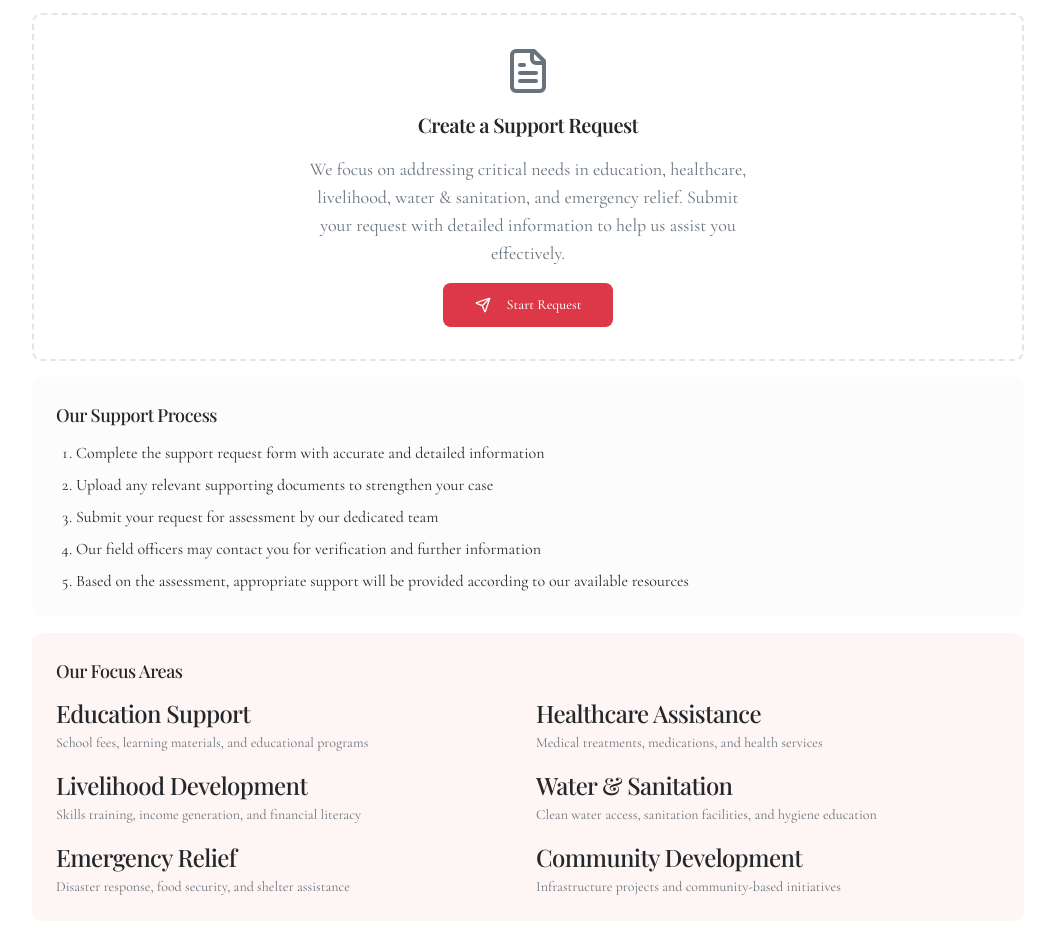
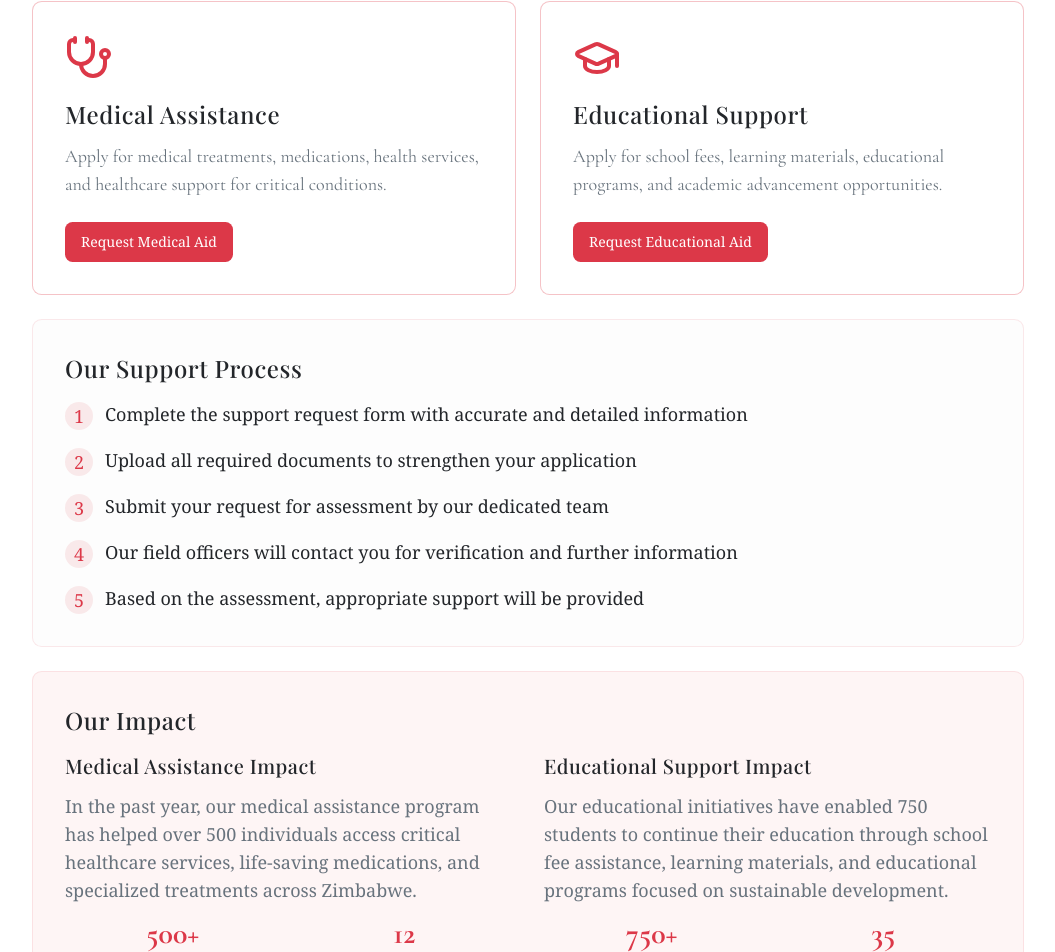
Before and after one commit to jpm7704/zimbabwe-chat-requestor, a React (Vite) app: page /chat in a window 1280 px wide. Shown: the part 215-1167 px from the top of the page, without its empty margins (112-1167 px from the left). Built offline with nearby package versions, Linux system fonts and the light colour scheme; a web font is replaced by a local one.

Commit message:
Refactor: Update request submission page
Redesign the request submission page to focus on Medical Assistance and educational support.

```diff
--- a/src/components/home/CTASection.tsx
+++ b/src/components/home/CTASection.tsx
@@ -1,23 +1,33 @@
 
 import { Link } from "react-router-dom";
-import { ArrowRight } from "lucide-react";
+import { ArrowRight, Stethoscope, GraduationCap } from "lucide-react";
 import { Button } from "@/components/ui/button";
 
 const CTASection = () => {
   return (
-    <section className="py-16 md:py-24">
+    <section className="py-16 md:py-24 bg-primary/5">
       <div className="container px-4 mx-auto">
         <div className="max-w-4xl mx-auto text-center">
-          <h2 className="text-3xl font-bold mb-4">Need Assistance?</h2>
-          <p className="text-lg text-muted-foreground mb-8 max-w-2xl mx-auto">
+          <h2 className="text-3xl font-serif font-bold mb-4 text-elegant">Need Assistance?</h2>
+          <p className="text-lg text-muted-foreground mb-8 max-w-2xl mx-auto font-serif">
             Start your application today and take the first step towards receiving the support you need
           </p>
-          <Button asChild size="lg" className="h-12 px-8">
-            <Link to="/submit?action=new">
-              Start New Request
-              <ArrowRight className="ml-2 h-5 w-5" />
-            </Link>
-          </Button>
+
+          <div className="flex flex-col md:flex-row justify-center gap-4 mt-8">
+            <Button asChild size="lg" className="h-12 px-8 font-serif">
+              <Link to="/submit?type=medical_assistance" className="flex items-center">
+                <Stethoscope className="mr-2 h-5 w-5" />
+                Medical Assistance
+              </Link>
+            </Button>
+
+            <Button asChild size="lg" variant="outline" className="h-12 px-8 font-serif">
+              <Link to="/submit?type=educational_support" className="flex items-center">
+                <GraduationCap className="mr-2 h-5 w-5" />
+                Educational Support
+              </Link>
+            </Button>
+          </div>
         </div>
       </div>
     </section>
--- a/src/components/request/DocumentUpload.tsx
+++ b/src/components/request/DocumentUpload.tsx
@@ -1,5 +1,5 @@
 
-import { UploadCloud, X } from "lucide-react";
+import { UploadCloud, X, FileText, FilePlus } from "lucide-react";
 import { Button } from "@/components/ui/button";
 import { RequestTypeInfo } from "@/types";
 
@@ -19,31 +19,35 @@ const DocumentUpload = ({
   if (!requestTypeInfo) return null;
 
   return (
-    <div className="border border-border rounded-md p-4 bg-secondary/50">
-      <h4 className="font-medium mb-2">Required Documents</h4>
-      <ul className="space-y-2 mb-4">
+    <div className="border border-primary/10 rounded-md p-6 bg-secondary/10">
+      <h4 className="font-serif text-xl mb-4 text-elegant">Required Documents</h4>
+      <ul className="space-y-3 mb-6">
         {requestTypeInfo.requiredDocuments.map((doc, index) => (
           <li key={index} className="flex items-start">
-            <span className="text-xs px-2 py-0.5 rounded bg-primary/10 text-primary mr-2 mt-0.5">
+            <span className={`text-xs px-2 py-0.5 rounded ${doc.required ? 'bg-primary/10 text-primary' : 'bg-secondary text-secondary-foreground'} mr-2 mt-0.5`}>
               {doc.required ? 'Required' : 'Optional'}
             </span>
             <div>
-              <p className="font-medium text-sm">{doc.name}</p>
-              <p className="text-muted-foreground text-xs">{doc.description}</p>
+              <p className="font-medium font-serif">{doc.name}</p>
+              <p className="text-muted-foreground text-sm">{doc.description}</p>
             </div>
           </li>
         ))}
       </ul>
 
       <div>
-        <label htmlFor="fileUpload" className="block text-sm font-medium mb-2">
+        <label htmlFor="fileUpload" className="block text-sm font-medium font-serif mb-3">
           Upload Documents <span className="text-destructive">*</span>
         </label>
-        <div className="flex items-center justify-center border-2 border-dashed border-muted-foreground/30 rounded-md p-6 transition-colors hover:border-primary/50 cursor-pointer">
+        <div className="flex items-center justify-center border-2 border-dashed border-primary/20 rounded-md p-8 transition-colors hover:border-primary/40 cursor-pointer bg-background">
           <label htmlFor="fileUpload" className="cursor-pointer text-center">
-            <UploadCloud className="h-8 w-8 mx-auto text-muted-foreground mb-2" />
-            <p className="text-sm text-muted-foreground mb-1">Drag and drop files here or click to browse</p>
-            <p className="text-xs text-muted-foreground">Supported formats: PDF, DOCX, JPEG, PNG</p>
+            <UploadCloud className="h-10 w-10 mx-auto text-primary/60 mb-4" />
+            <p className="text-base font-serif mb-2">Drag and drop files here or click to browse</p>
+            <p className="text-sm text-muted-foreground">Supported formats: PDF, DOCX, JPEG, PNG</p>
+            <Button variant="outline" size="sm" className="mt-4 font-serif">
+              <FilePlus className="h-4 w-4 mr-2" />
+              Select Files
+            </Button>
             <input
               id="fileUpload"
               type="file"
@@ -56,16 +60,19 @@ const DocumentUpload = ({
       </div>
 
       {selectedFiles.length > 0 && (
-        <div className="mt-4">
-          <h5 className="text-sm font-medium mb-2">Selected Files ({selectedFiles.length})</h5>
+        <div className="mt-6">
+          <h5 className="text-sm font-medium font-serif mb-3">Selected Files ({selectedFiles.length})</h5>
           <ul className="space-y-2">
             {selectedFiles.map((file, index) => (
-              <li key={index} className="flex items-center justify-between bg-secondary/80 rounded-md p-2 text-sm">
-                <span className="truncate max-w-[200px]">{file.name}</span>
+              <li key={index} className="flex items-center justify-between bg-card/60 rounded-md p-3 text-sm border border-primary/10">
+                <div className="flex items-center">
+                  <FileText className="h-4 w-4 text-primary mr-2" />
+                  <span className="truncate max-w-[200px] font-serif">{file.name}</span>
+                </div>
                 <Button
                   variant="ghost"
                   size="icon"
-                  className="h-6 w-6"
+                  className="h-7 w-7"
                   onClick={() => removeFile(index)}
                 >
                   <X className="h-4 w-4" />
--- a/src/components/request/NewRequestForm.tsx
+++ b/src/components/request/NewRequestForm.tsx
@@ -6,6 +6,8 @@ import { Textarea } from "@/components/ui/textarea";
 import { RequestTypeInfo, RequestType } from "@/types";
 import { getRequestTypeInfo } from "@/services/requestService";
 import DocumentUpload from "./DocumentUpload";
+import { Select, SelectContent, SelectItem, SelectTrigger, SelectValue } from "@/components/ui/select";
+import { Stethoscope, GraduationCap } from "lucide-react";
 
 interface NewRequestFormProps {
   requestForm: {
@@ -24,6 +26,7 @@ interface NewRequestFormProps {
   setShowNewRequest: (show: boolean) => void;
   handleRequestSubmit: (e: React.FormEvent) => void;
   requestTypeInfo: RequestTypeInfo | null;
+  restrictedTypes?: RequestType[];
 }
 
 const NewRequestForm = ({
@@ -34,7 +37,8 @@ const NewRequestForm = ({
   submitting,
   setShowNewRequest,
   handleRequestSubmit,
-  requestTypeInfo
+  requestTypeInfo,
+  restrictedTypes
 }: NewRequestFormProps) => {
 
   const handleFileChange = (e: React.ChangeEvent<HTMLInputElement>) => {
@@ -60,37 +64,59 @@ const NewRequestForm = ({
     }
   };
 
+  // Filter request types based on restrictedTypes prop if provided
+  const getRequestTypeOptions = () => {
+    if (restrictedTypes?.length) {
+      const options = [
+        { value: "medical_assistance", label: "Medical Assistance", icon: <Stethoscope className="h-4 w-4 mr-2" /> },
+        { value: "educational_support", label: "Educational Support", icon: <GraduationCap className="h-4 w-4 mr-2" /> },
+      ];
+      return options.filter(option =>
+        restrictedTypes.includes(option.value as RequestType)
+      );
+    }
+    return [];
+  };
+
+  const typeOptions = getRequestTypeOptions();
+
   return (
-    <form onSubmit={handleRequestSubmit} className="space-y-4 animate-fade-in">
+    <form onSubmit={handleRequestSubmit} className="space-y-6 animate-fade-in">
+      <h2 className="text-2xl font-serif font-semibold mb-6 text-elegant">Application Details</h2>
+
       <div>
-        <label htmlFor="requestType" className="block text-sm font-medium mb-1">
+        <label htmlFor="requestType" className="block text-sm font-medium font-serif mb-2">
           Request Type <span className="text-destructive">*</span>
         </label>
-        <select
-          id="requestType"
-          className="w-full rounded-md border border-input bg-background px-3 py-2"
+        <Select
           value={requestForm.type}
-          onChange={(e) => {
-            setRequestForm(prev => ({ ...prev, type: e.target.value }));
-            loadRequestTypeInfo(e.target.value);
+          onValueChange={(value) => {
+            setRequestForm(prev => ({ ...prev, type: value }));
+            loadRequestTypeInfo(value);
           }}
-          required
         >
-          <option value="">Select Request Type</option>
-          <option value="medical_assistance">Medical Assistance</option>
-          <option value="educational_support">Educational Support</option>
-          <option value="financial_aid">Financial Aid</option>
-          <option value="food_assistance">Food Assistance</option>
-          <option value="shelter_assistance">Shelter Assistance</option>
-          <option value="water_sanitation">Water & Sanitation</option>
-          <option value="psychosocial_support">Psychosocial Support</option>
-          <option value="disaster_relief">Disaster Relief</option>
-          <option value="other_assistance">Other Assistance</option>
-        </select>
+          <SelectTrigger className="w-full font-serif">
+            <SelectValue placeholder="Select Request Type" />
+          </SelectTrigger>
+          <SelectContent>
+            {typeOptions.map((option) => (
+              <SelectItem
+                key={option.value}
+                value={option.value}
+                className="font-serif flex items-center"
+              >
+                <div className="flex items-center">
+                  {option.icon}
+                  {option.label}
+                </div>
+              </SelectItem>
+            ))}
+          </SelectContent>
+        </Select>
       </div>
 
       <div>
-        <label htmlFor="requestTitle" className="block text-sm font-medium mb-1">
+        <label htmlFor="requestTitle" className="block text-sm font-medium font-serif mb-2">
           Request Title <span className="text-destructive">*</span>
         </label>
         <Input
@@ -99,20 +125,22 @@ const NewRequestForm = ({
           value={requestForm.title}
           onChange={(e) => setRequestForm(prev => ({ ...prev, title: e.target.value }))}
           required
+          className="font-serif"
         />
       </div>
 
       <div>
-        <label htmlFor="requestDescription" className="block text-sm font-medium mb-1">
+        <label htmlFor="requestDescription" className="block text-sm font-medium font-serif mb-2">
           Description <span className="text-destructive">*</span>
         </label>
         <Textarea
           id="requestDescription"
           placeholder="Describe your request in detail"
-          rows={4}
+          rows={6}
           value={requestForm.description}
           onChange={(e) => setRequestForm(prev => ({ ...prev, description: e.target.value }))}
           required
+          className="font-serif"
         />
       </div>
 
@@ -123,18 +151,20 @@ const NewRequestForm = ({
         removeFile={removeFile}
       />
 
-      <div className="flex justify-end gap-2 pt-2">
+      <div className="flex justify-end gap-4 pt-4 border-t border-primary/10">
         <Button
           type="button"
           variant="outline"
           onClick={() => setShowNewRequest(false)}
           disabled={submitting}
+          className="font-serif"
         >
           Cancel
         </Button>
         <Button
           type="submit"
           disabled={submitting}
+          className="font-serif px-6"
         >
           {submitting ? 'Submitting...' : 'Submit Request'}
         </Button>
--- a/src/pages/ChatInterface.tsx
+++ b/src/pages/ChatInterface.tsx
@@ -4,7 +4,7 @@ import { useNavigate, useSearchParams } from "react-router-dom";
 import { Button } from "@/components/ui/button";
 import { useRequestForm } from "@/hooks/useRequestForm";
 import NewRequestForm from "@/components/request/NewRequestForm";
-import { FileText, Send } from "lucide-react";
+import { FileText, Send, Stethoscope, GraduationCap } from "lucide-react";
 
 const RequestSubmissionPage = () => {
   const navigate = useNavigate();
@@ -35,32 +35,64 @@ const RequestSubmissionPage = () => {
 
   return (
     <div className="container px-4 mx-auto max-w-5xl py-8">
-      <div className="flex flex-col space-y-4">
+      <div className="flex flex-col space-y-6">
         <div>
-          <h1 className="text-3xl font-bold mb-2">Submit Support Request</h1>
-          <p className="text-muted-foreground">
-            Bridging Gaps Foundation (BGF) empowers vulnerable individuals and communities across Zimbabwe through sustainable development initiatives
+          <h1 className="text-4xl font-serif font-bold mb-3 text-elegant">Support Request</h1>
+          <p className="text-muted-foreground font-serif text-lg">
+            Empowering the vulnerable through sustainable development initiatives
           </p>
         </div>
 
         {!showNewRequest ? (
-          <div className="flex flex-col items-center justify-center p-8 border-2 border-dashed border-border rounded-lg space-y-4">
-            <FileText size={48} className="text-muted-foreground" />
-            <h2 className="text-xl font-semibold text-center">Create a Support Request</h2>
-            <p className="text-center text-muted-foreground max-w-md">
-              We focus on addressing critical needs in education, healthcare, livelihood, water & sanitation, and emergency relief.
-              Submit your request with detailed information to help us assist you effectively.
-            </p>
-            <Button
-              size="lg"
-              className="mt-4"
-              onClick={() => setShowNewRequest(true)}
+          <div className="flex flex-col md:flex-row gap-6 mt-8">
+            <div
+              onClick={() => {
+                setShowNewRequest(true);
+                requestFormProps.setRequestForm(prev => ({
+                  ...prev,
+                  type: "medical_assistance"
+                }));
+              }}
+              className="relative flex-1 border border-primary/30 hover:border-primary transition-all p-8 rounded-lg cursor-pointer group overflow-hidden bg-background"
             >
-              <Send className="mr-2 h-4 w-4" /> Start Request
-            </Button>
+              <div className="absolute inset-0 bg-primary/5 transform scale-y-0 group-hover:scale-y-100 origin-bottom transition-transform duration-300 ease-out"></div>
+              <div className="relative z-10">
+                <Stethoscope className="h-12 w-12 text-primary mb-4" />
+                <h3 className="text-2xl font-serif mb-3 text-elegant">Medical Assistance</h3>
+                <p className="text-muted-foreground">
+                  Apply for medical treatments, medications, health services, and healthcare support for critical conditions.
+                </p>
+                <Button className="mt-6 font-serif">
+                  Request Medical Aid
+                </Button>
+              </div>
+            </div>
+
+            <div
+              onClick={() => {
+                setShowNewRequest(true);
+                requestFormProps.setRequestForm(prev => ({
+                  ...prev,
+                  type: "educational_support"
+                }));
+              }}
+              className="relative flex-1 border border-primary/30 hover:border-primary transition-all p-8 rounded-lg cursor-pointer group overflow-hidden bg-background"
+            >
+              <div className="absolute inset-0 bg-primary/5 transform scale-y-0 group-hover:scale-y-100 origin-bottom transition-transform duration-300 ease-out"></div>
+              <div className="relative z-10">
+                <GraduationCap className="h-12 w-12 text-primary mb-4" />
+                <h3 className="text-2xl font-serif mb-3 text-elegant">Educational Support</h3>
+                <p className="text-muted-foreground">
+                  Apply for school fees, learning materials, educational programs, and academic advancement opportunities.
+                </p>
+                <Button className="mt-6 font-serif">
+                  Request Educational Aid
+                </Button>
+              </div>
+            </div>
           </div>
         ) : (
-          <div className="border border-border p-6 rounded-lg">
+          <div className="border border-primary/20 p-8 rounded-lg bg-card/40 shadow-sm">
             <NewRequestForm
               requestForm={requestFormProps.requestForm}
               setRequestForm={requestFormProps.setRequestForm}
@@ -70,49 +102,77 @@ const RequestSubmissionPage = () => {
               setShowNewRequest={requestFormProps.setShowNewRequest}
               handleRequestSubmit={requestFormProps.handleRequestSubmit}
               requestTypeInfo={requestFormProps.requestTypeInfo}
+              restrictedTypes={["medical_assistance", "educational_support"]}
             />
           </div>
         )}
 
-        {/* Information about the request process */}
-        <div className="mt-8 bg-secondary/30 p-6 rounded-lg">
-          <h3 className="text-lg font-medium mb-3">Our Support Process</h3>
-          <ol className="list-decimal ml-5 space-y-2">
-            <li>Complete the support request form with accurate and detailed information</li>
-            <li>Upload any relevant supporting documents to strengthen your case</li>
-            <li>Submit your request for assessment by our dedicated team</li>
-            <li>Our field officers may contact you for verification and further information</li>
-            <li>Based on the assessment, appropriate support will be provided according to our available resources</li>
+        {/* Information about the request process with elegant styling */}
+        <div className="mt-8 bg-secondary/20 p-8 rounded-lg border border-primary/10">
+          <h3 className="text-2xl font-serif mb-4 text-elegant">Our Support Process</h3>
+          <ol className="space-y-4 font-serif text-lg">
+            <li className="flex items-start">
+              <span className="inline-flex items-center justify-center h-7 w-7 rounded-full bg-primary/10 text-primary font-serif mr-3 mt-0.5 flex-shrink-0">1</span>
+              <span>Complete the support request form with accurate and detailed information</span>
+            </li>
+            <li className="flex items-start">
+              <span className="inline-flex items-center justify-center h-7 w-7 rounded-full bg-primary/10 text-primary font-serif mr-3 mt-0.5 flex-shrink-0">2</span>
+              <span>Upload all required documents to strengthen your application</span>
+            </li>
+            <li className="flex items-start">
+              <span className="inline-flex items-center justify-center h-7 w-7 rounded-full bg-primary/10 text-primary font-serif mr-3 mt-0.5 flex-shrink-0">3</span>
+              <span>Submit your request for assessment by our dedicated team</span>
+            </li>
+            <li className="flex items-start">
+              <span className="inline-flex items-center justify-center h-7 w-7 rounded-full bg-primary/10 text-primary font-serif mr-3 mt-0.5 flex-shrink-0">4</span>
+              <span>Our field officers will contact you for verification and further information</span>
+            </li>
+            <li className="flex items-start">
+              <span className="inline-flex items-center justify-center h-7 w-7 rounded-full bg-primary/10 text-primary font-serif mr-3 mt-0.5 flex-shrink-0">5</span>
+              <span>Based on the assessment, appropriate support will be provided</span>
+            </li>
           </ol>
         </div>
 
-        {/* Additional information about BGF's focus areas */}
-        <div className="mt-4 bg-primary/5 p-6 rounded-lg">
-          <h3 className="text-lg font-medium mb-3">Our Focus Areas</h3>
-          <div className="grid grid-cols-1 md:grid-cols-2 gap-4">
-            <div className="space-y-1">
-              <h4 className="font-medium">Education Support</h4>
-              <p className="text-sm text-muted-foreground">School fees, learning materials, and educational programs</p>
+        {/* Community impact section */}
+        <div className="mt-4 bg-primary/5 p-8 rounded-lg border border-primary/10">
+          <h3 className="text-2xl font-serif mb-4 text-elegant">Our Impact</h3>
+          <div className="grid grid-cols-1 md:grid-cols-2 gap-8">
+            <div className="space-y-3">
+              <h4 className="text-xl font-serif text-elegant">Medical Assistance Impact</h4>
+              <p className="text-muted-foreground font-serif">
+                In the past year, our medical assistance program has helped over 500 individuals
+                access critical healthcare services, life-saving medications, and specialized
+                treatments across Zimbabwe.
+              </p>
+              <div className="grid grid-cols-2 gap-4 mt-4">
+                <div className="text-center">
+                  <div className="text-3xl font-bold text-primary">500+</div>
+                  <div className="text-sm text-muted-foreground">Patients Supported</div>
+                </div>
+                <div className="text-center">
+                  <div className="text-3xl font-bold text-primary">12</div>
+                  <div className="text-sm text-muted-foreground">Healthcare Facilities</div>
+                </div>
+              </div>
             </div>
-            <div className="space-y-1">
-              <h4 className="font-medium">Healthcare Assistance</h4>
-              <p className="text-sm text-muted-foreground">Medical treatments, medications, and health services</p>
-            </div>
-            <div className="space-y-1">
-              <h4 className="font-medium">Livelihood Development</h4>
-              <p className="text-sm text-muted-foreground">Skills training, income generation, and financial literacy</p>
-            </div>
-            <div className="space-y-1">
-              <h4 className="font-medium">Water & Sanitation</h4>
-              <p className="text-sm text-muted-foreground">Clean water access, sanitation facilities, and hygiene education</p>
-            </div>
-            <div className="space-y-1">
-              <h4 className="font-medium">Emergency Relief</h4>
-              <p className="text-sm text-muted-foreground">Disaster response, food security, and shelter assistance</p>
-            </div>
-            <div className="space-y-1">
-              <h4 className="font-medium">Community Development</h4>
-              <p className="text-sm text-muted-foreground">Infrastructure projects and community-based initiatives</p>
+            <div className="space-y-3">
+              <h4 className="text-xl font-serif text-elegant">Educational Support Impact</h4>
+              <p className="text-muted-foreground font-serif">
+                Our educational initiatives have enabled 750 students to continue their education
+                through school fee assistance, learning materials, and educational programs focused
+                on sustainable development.
+              </p>
+              <div className="grid grid-cols-2 gap-4 mt-4">
+                <div className="text-center">
+                  <div className="text-3xl font-bold text-primary">750+</div>
+                  <div className="text-sm text-muted-foreground">Students Supported</div>
+                </div>
+                <div className="text-center">
+                  <div className="text-3xl font-bold text-primary">35</div>
+                  <div className="text-sm text-muted-foreground">Schools Partnered</div>
+                </div>
+              </div>
             </div>
           </div>
         </div>
```
